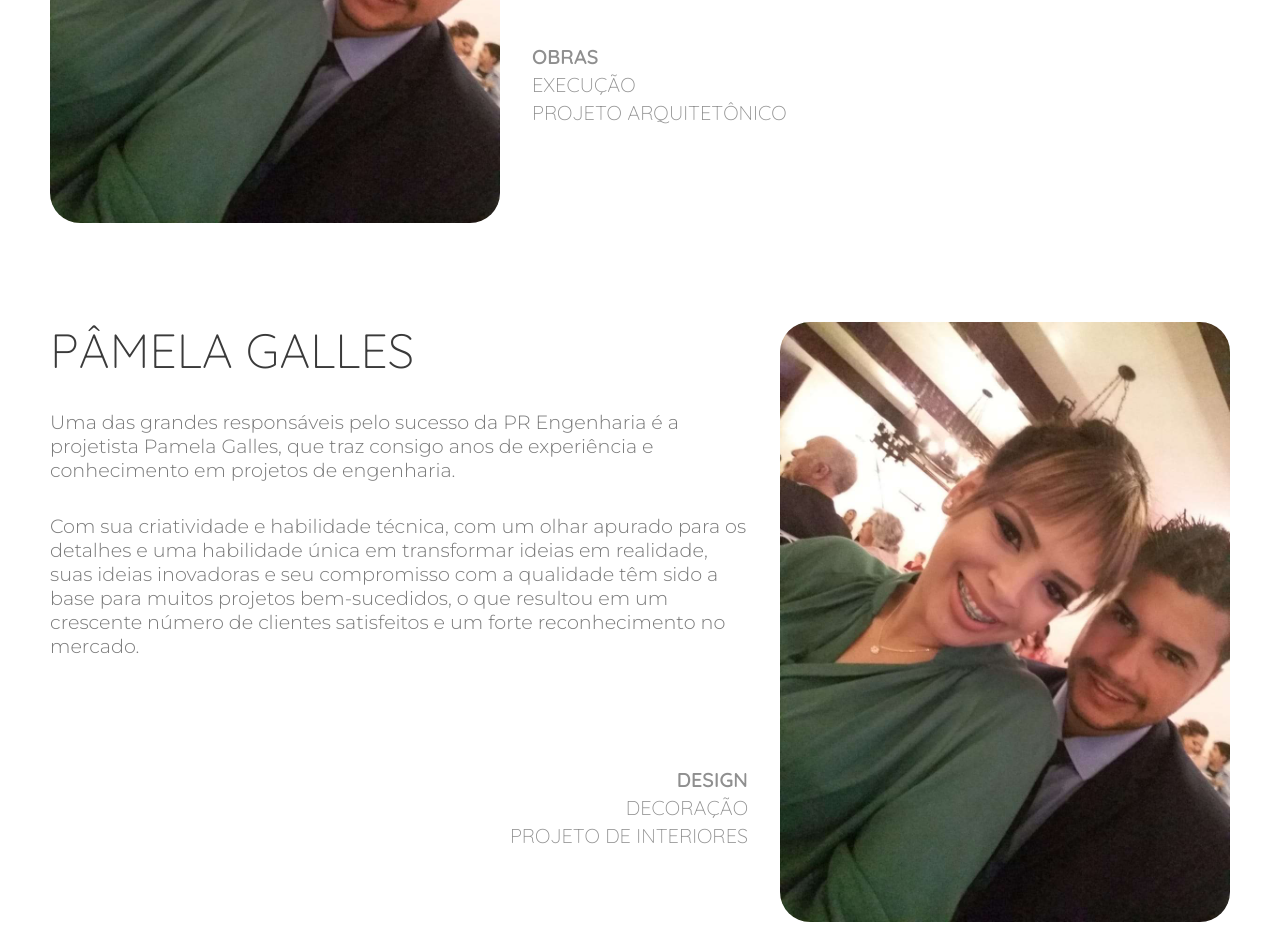
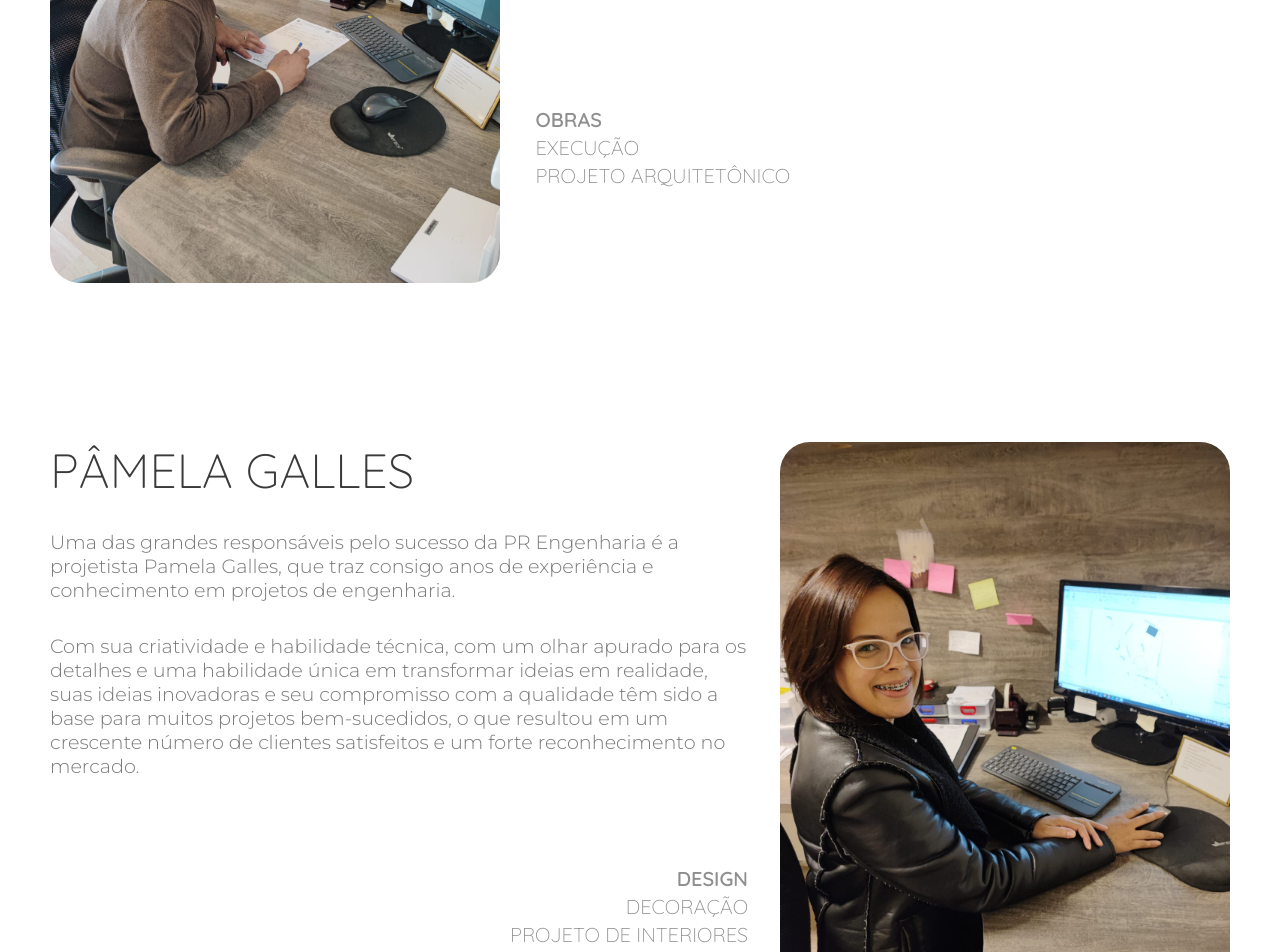
Before and after one commit to Gabbellini/prengenharia, a Vue app: page / in a window 1280 px wide. Shown: the part 1240-2192 px from the top of the page. Built offline with nearby package versions, Linux system fonts and the light colour scheme.

Commit message:
fix: responsiveness

```diff
--- a/src/views/AboutView.vue
+++ b/src/views/AboutView.vue
@@ -35,12 +35,17 @@
     </section>
 
     <section class="section">
-      <div class="section__content">
+      <div class="section__content renato">
         <div v-scroll-animate="'slide-from-left'" class="section__image">
           <img
-            src="../assets/static/about/renato_pamela.jpg"
+            src="../assets/static/about/renato.jpeg"
             alt="imagem do casal Pamela (Arquiteta) e Renato (Engenheiro)"
           />
+          <ul class="competencies">
+            <li>OBRAS</li>
+            <li>EXECUÇÃO</li>
+            <li>PROJETO ARQUITETÔNICO</li>
+          </ul>
         </div>
         <div v-scroll-animate="'fade-in'" class="section__text">
           <h2 class="section-title">RENATO DIAS GALLES</h2>
@@ -50,17 +55,12 @@
           <p class="main-text">
             Com anos de experiência e conhecimento em todas as etapas da construção, desde o projeto até o gerenciamento da obra, a PR Engenharia oferece um serviço de excelência, sempre pautado na segurança e responsabilidade.
           </p>
-          <ul class="competencies left">
-            <li>OBRAS</li>
-            <li>EXECUÇÃO</li>
-            <li>PROJETO ARQUITETÔNICO</li>
-          </ul>
         </div>
       </div>
     </section>
 
     <section class="section">
-      <div class="section__content">
+      <div class="section__content pamela">
         <div v-scroll-animate="'fade-in'" class="section__text">
           <h2 class="section-title">PÂMELA GALLES</h2>
           <p class="main-text">
@@ -69,17 +69,17 @@
           <p class="main-text">
             Com sua criatividade e habilidade técnica, com um olhar apurado para os detalhes e uma habilidade única em transformar ideias em realidade, suas ideias inovadoras e seu compromisso com a qualidade têm sido a base para muitos projetos bem-sucedidos, o que resultou em um crescente número de clientes satisfeitos e um forte reconhecimento no mercado.
           </p>
-          <ul class="competencies right">
+        </div>
+        <div v-scroll-animate="'slide-from-right'" class="section__image">
+          <img
+            src="../assets/static/about/pamela.jpeg"
+            alt="imagem do casal Pamela (Arquiteta) e Renato (Engenheiro)"
+          />
+          <ul class="competencies">
             <li>DESIGN</li>
             <li>DECORAÇÃO</li>
             <li>PROJETO DE INTERIORES</li>
           </ul>
-        </div>
-        <div v-scroll-animate="'slide-from-right'" class="section__image">
-          <img
-            src="../assets/static/about/renato_pamela.jpg"
-            alt="imagem do casal Pamela (Arquiteta) e Renato (Engenheiro)"
-          />
         </div>
       </div>
     </section>
@@ -386,6 +386,7 @@ export default defineComponent({
   width: 100%;
   box-sizing: border-box;
   padding: 1rem;
+  margin-bottom: 60px;
 }
 
 .section__content {
@@ -394,38 +395,11 @@ export default defineComponent({
   max-width: 1180px;
   gap: 2rem;
   margin: 0 auto;
+  position: relative;
 }
 
-.section.sponsors {
-  height: 250px;
-  background-color: #d6d6d6;
-}
-
-.section__text {
-  display: flex;
-  flex-direction: column;
-  gap: 2rem;
-}
-
-.section__image > img {
-  max-width: 290px;
-  border-radius: 30px;
-}
-
-.main-text {
-  color: #7a7a7a;
-  font-family: "Montserrat", sans-serif;
-  font-weight: 300;
-  font-size: 1.2rem;
-  line-height: 1.5rem;
-}
-
-.dark-text {
-  color: #000;
-  font-family: "Montserrat", sans-serif;
-  font-weight: 300;
-  font-size: 1.2rem;
-  line-height: 1.5rem;
+.section__content.renato {
+  flex-direction: column-reverse;
 }
 
 .competencies {
@@ -433,19 +407,22 @@ export default defineComponent({
   flex-direction: column;
   align-items: flex-end;
   gap: 0.5rem;
+  font-weight: 500;
+  margin-top: 5rem;
 }
 
-.competencies.left {
+.section__content.renato .competencies {
+  position: absolute;
+  left: 0;
+  bottom: -50px;
   align-items: flex-start;
 }
 
-.competencies.right {
+.section__content.pamela .competencies {
+  position: absolute;
+  right: 0;
+  bottom: -50px;
   align-items: flex-end;
-}
-
-.competencies {
-  font-weight: 500;
-  margin-top: 5rem;
 }
 
 .competencies > li {
@@ -465,6 +442,42 @@ export default defineComponent({
 
 .competencies > li:nth-child(3) {
   font-weight: lighter;
+}
+
+.section.sponsors {
+  height: 250px;
+  background-color: #d6d6d6;
+}
+
+.section__text {
+  display: flex;
+  flex-direction: column;
+  gap: 2rem;
+}
+
+.section__image {
+  text-align: end;
+}
+
+.section__image > img {
+  max-width: 340px;
+  border-radius: 30px;
+}
+
+.main-text {
+  color: #7a7a7a;
+  font-family: "Montserrat", sans-serif;
+  font-weight: 300;
+  font-size: 1.2rem;
+  line-height: 1.5rem;
+}
+
+.dark-text {
+  color: #000;
+  font-family: "Montserrat", sans-serif;
+  font-weight: 300;
+  font-size: 1.2rem;
+  line-height: 1.5rem;
 }
 
 .fade-in {
@@ -520,8 +533,8 @@ h2 > strong {
 .section-title {
   font-family: "Quicksand", sans-serif;
   text-transform: uppercase;
-  font-size: 3rem;
-  line-height: 3.5rem;
+  font-size: 2rem;
+  line-height: 3rem;
   color: #3a3a3a;
   transition: 1s all ease-in-out;
 }
@@ -703,9 +716,27 @@ h2 > strong {
     padding: 3rem;
   }
 
-  .section__content {
+  .section__content, .section__content.renato {
     flex-direction: row;
     width: 1180px;
+  }
+
+  .section__content.renato .competencies {
+    left: initial;
+    right: -290px;
+    bottom: 100px;
+    align-items: flex-start;
+  }
+
+  .section__content.pamela .competencies {
+    left: -270px;
+    right: initial;
+    bottom: 100px;
+    align-items: flex-end;
+  }
+
+  .section__image {
+    text-align: initial;
   }
 
   .section__image > img {
@@ -716,5 +747,10 @@ h2 > strong {
   .logo__image {
     width: 20rem;
   }
+
+  .section-title {
+    font-size: 3rem;
+    line-height: 3.5rem;
+  }
 }
 </style>
```
Also changed, not shown: src/assets/static/about/pamela.jpeg (added), src/assets/static/about/renato.jpeg (added).
